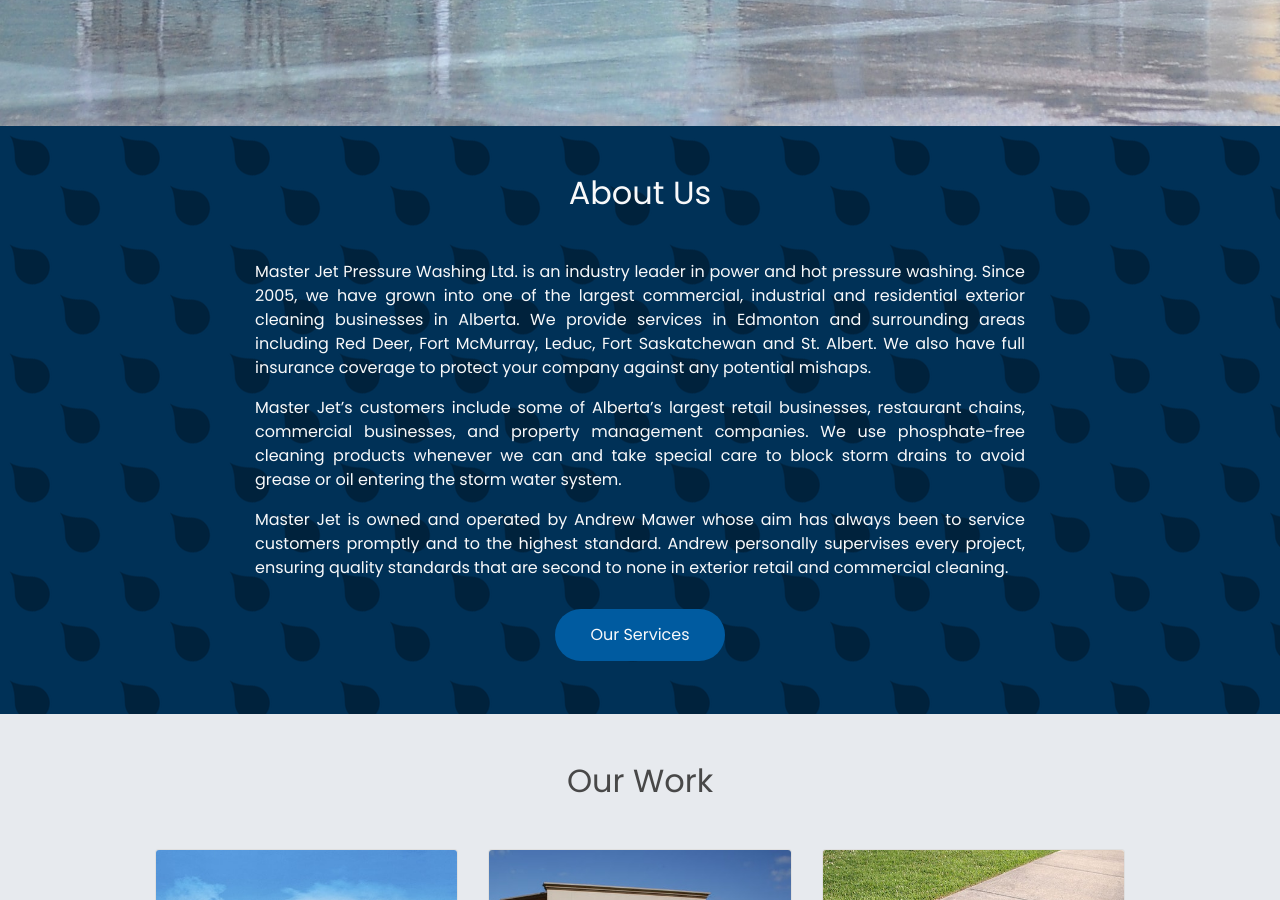
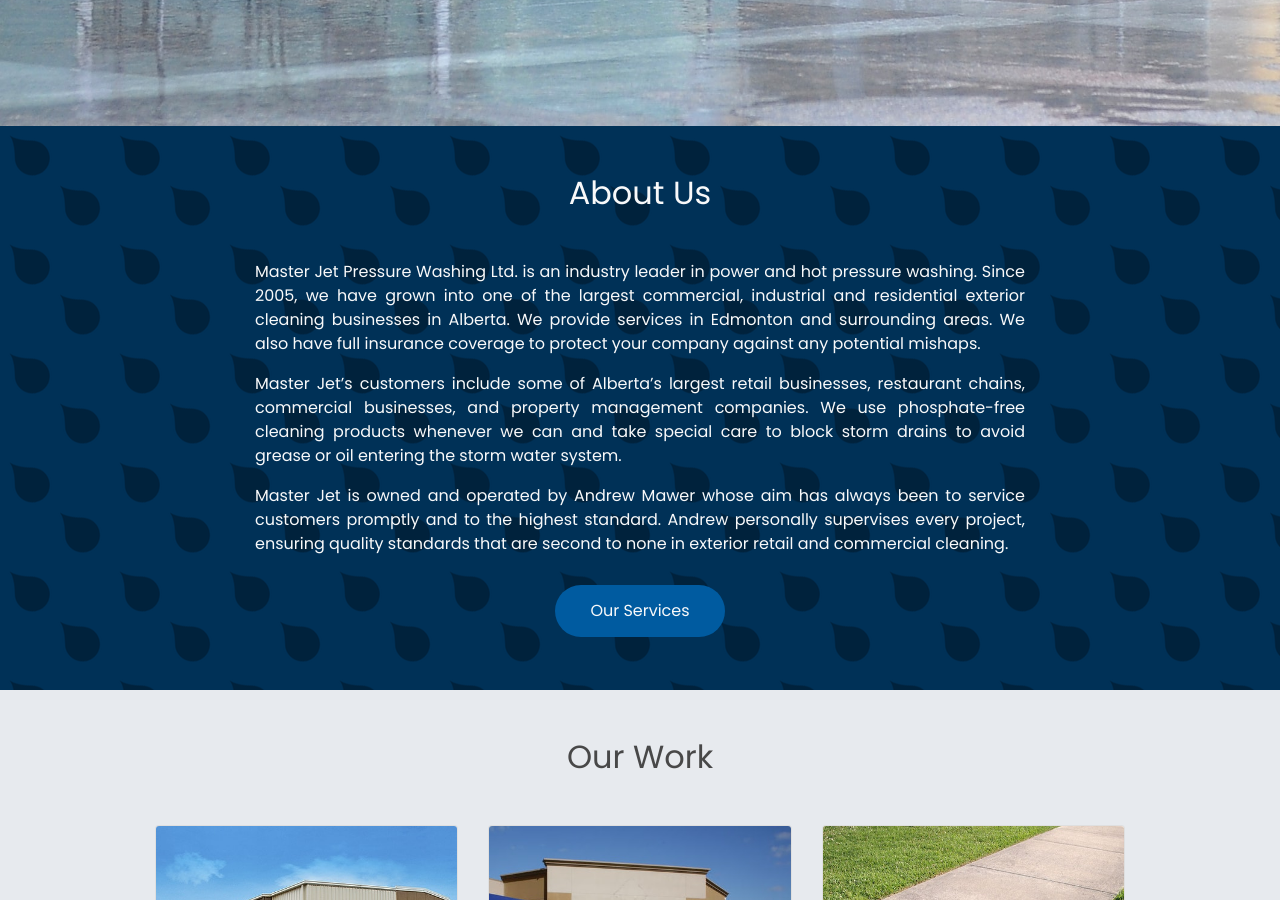
Before and after one commit to linhub15/masterjet.ca, a Jekyll site: the page built from index.html, in a window 1280 px wide and 900 px high, scrolled down 684 px. Built offline with Jekyll 4.4.1, drawn with Linux system fonts in a browser that asks for light colours; nearby versions of some CDN libraries.

Commit message:
Updated 'index.html' via CloudCannon

```diff
--- a/index.html
+++ b/index.html
@@ -20,7 +20,7 @@
 <section id="aboutUs" class="mj-bg-primary">
     <div class="container mj-text-near-white py-5">
         <h2 class="mb-5">About Us</h2>
-        <p>Master Jet Pressure Washing Ltd. is an industry leader in power and hot pressure washing. Since 2005, we have grown into one of the largest commercial, industrial and residential exterior cleaning businesses in Alberta. We provide services in Edmonton and surrounding areas including Red Deer, Fort McMurray, Leduc, Fort Saskatchewan and St. Albert. We also have full insurance coverage to protect your company against any potential mishaps.</p>
+        <p>Master Jet Pressure Washing Ltd. is an industry leader in power and hot pressure washing. Since 2005, we have grown into one of the largest commercial, industrial and residential exterior cleaning businesses in Alberta. We provide services in Edmonton and surrounding areas. We also have full insurance coverage to protect your company against any potential mishaps.</p>
         <p>Master Jet’s customers include some of Alberta’s largest retail businesses, restaurant chains, commercial businesses, and property management companies. We use phosphate-free cleaning products whenever we can and take special care to block storm drains to avoid grease or oil entering the storm water system.</p>
         <p>Master Jet is owned and operated by Andrew Mawer whose aim has always been to service customers promptly and to the highest standard. Andrew personally supervises every project, ensuring quality standards that are second to none in exterior retail and commercial cleaning.</p>
         <div class="center-btn mt-4">
```
